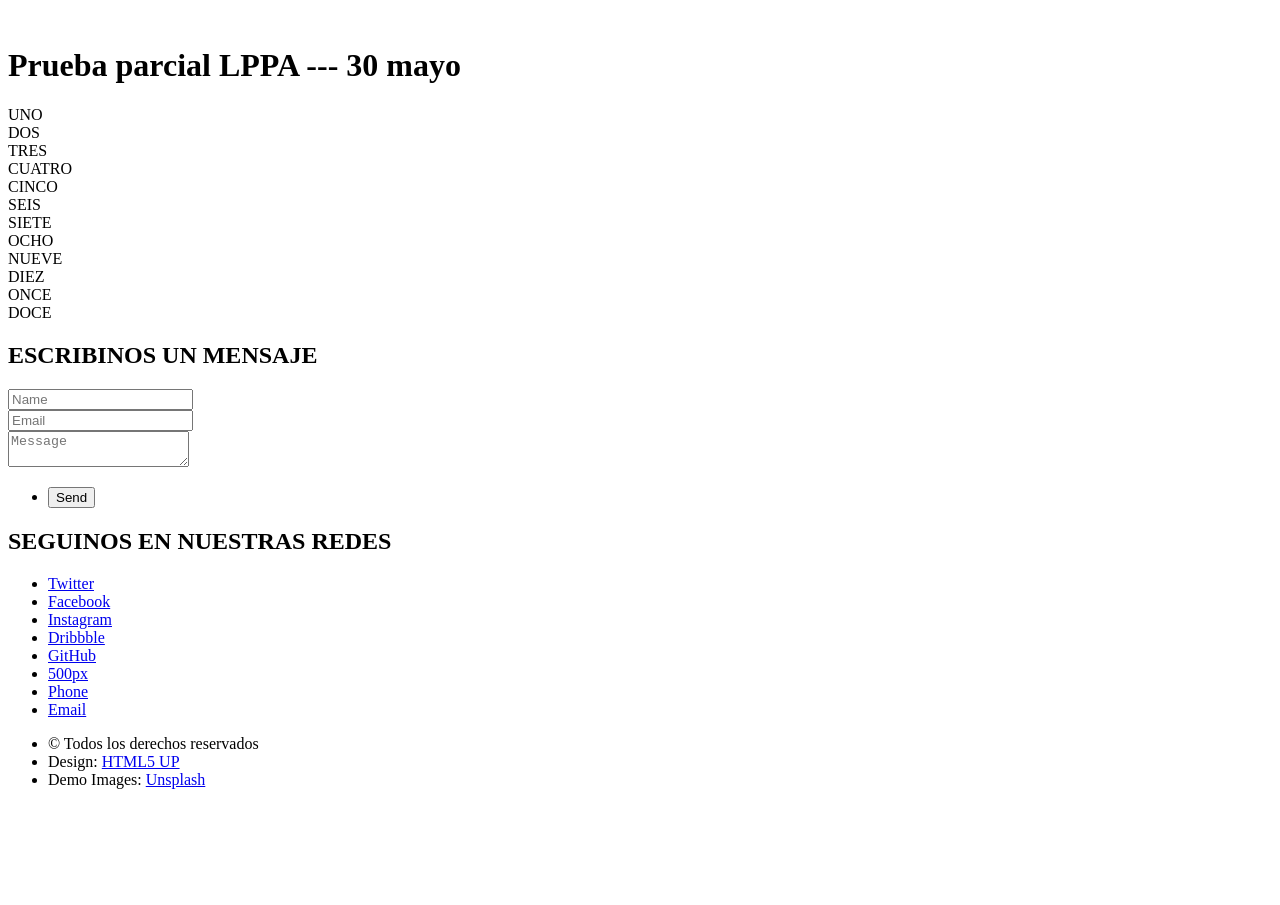
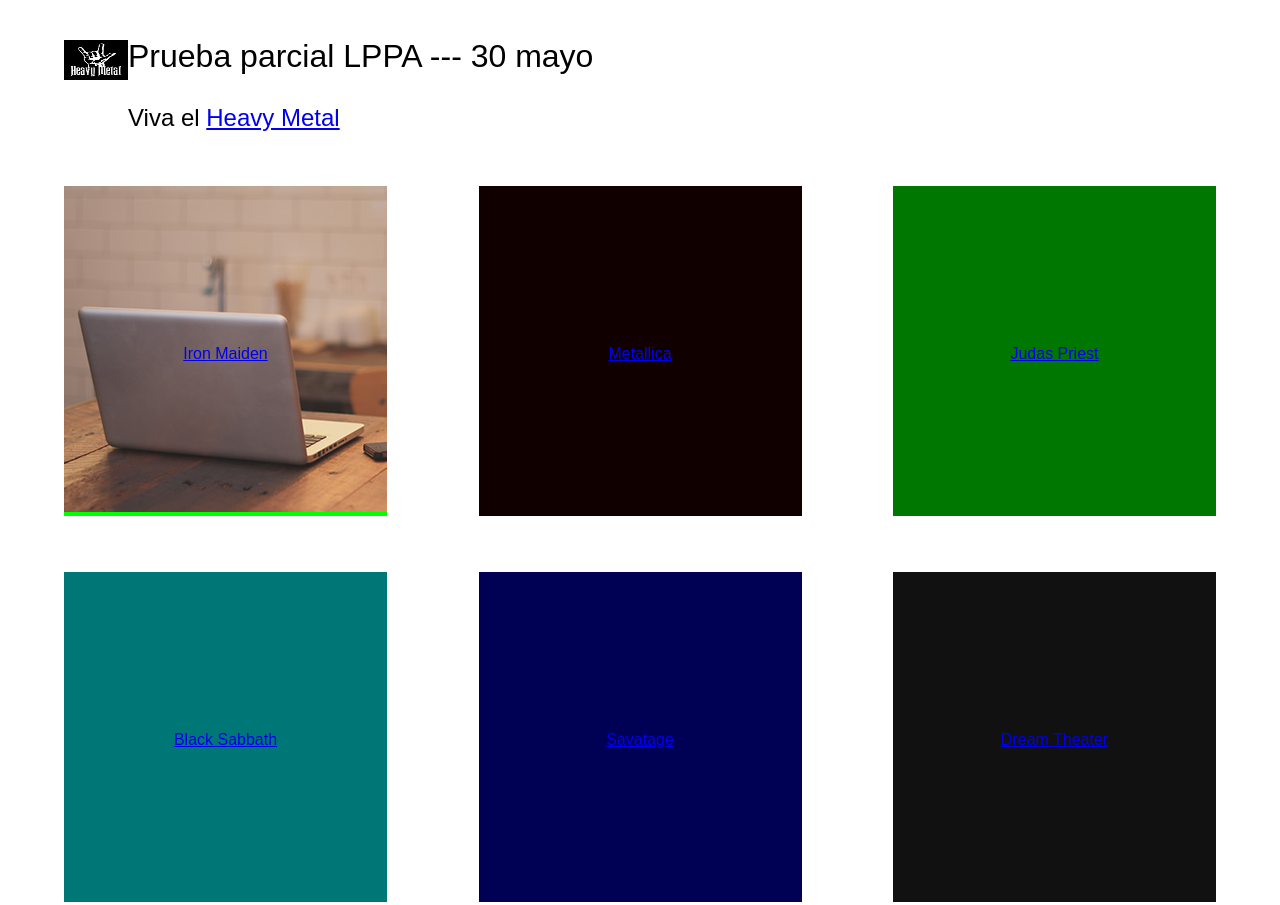
Before and after one commit to claudiavlima/parcial-30-mayo, a plain HTML site: page index.html in a window 1280 px wide. Shown: the top 905 px of the page. Before the commit the page ends 805 px from the top, so only its background shows below. Drawn offline with Linux system fonts and the light colour scheme.

Commit message:
added css and img

```diff
--- a/index.html
+++ b/index.html
@@ -4,40 +4,37 @@
     <meta charset="utf-8">
     <title>CLAUDIA LIMA</title>
     <link rel="stylesheet" href="reset.css">
-    <link rel="stylesheet" href="styles.css">
+    <link rel="stylesheet" href="style.css">
   </head>
+
   <body>
+      <header><img src="img/heavy.jpg"><h1>Prueba parcial LPPA --- 30 mayo</h1>
+      <div class="clearfix"></div>
+      <h2>Viva el <a href="https://es.wikipedia.org/wiki/Heavy_metal"> Heavy Metal</a></h2>
+      </header>
+      <div class="main"> <!-- class: agrupa divs con igual caracteristica  -->
         <div class="container">
-      <header><img src=""><h1>Prueba parcial LPPA --- 30 mayo</h1></header>
-      <div class="clearfix"></div>
-      <div class="main">
-        <div class="title">
+        <a href="https://ironmaiden.com/"><div id="style1" class="boxes"><span>Iron Maiden</span></div></a>
+        <a href="https://www.metallica.com/"><div id="style2" class="boxes">Metallica</div></a>
+        <a href="https://judaspriest.com/"><div id="style3" class="boxes">Judas Priest</div></a>
+        <a href="https://www.blacksabbath.com/"><div id="style4" class="boxes">Black Sabbath</div></a>
+        <a href="http://www.savatage.com/"><div id="style5" class="boxes">Savatage</div></a>
+        <a href="http://dreamtheater.net/"><div id="style6" class="boxes">Dream Theater</div></a>
+        <a href="https://www.trans-siberian.com/"><div id="style7" class="boxes">T.S.O.</div></a>
+        <a href="http://www.beastinblack.com/"><div id="style8" class="boxes">Beast In Black</div></a>
+        <a href="https://www.thebeatles.com/"><div id="style9" class="boxes">The Beatles</div></a>
+        <a href="http://www.depechemode.com/"><div id="style10" class="boxes">Depeche Mode</div></a>
+        <a href="http://www.deeppurple.com/"><div id="style11" class="boxes">Deep Purple</div></a>
+        <a href="http://www.pinkfloyd.com/"><div id="style12" class="boxes">Pink Floyd</div></a>
         </div>
-        <div class="subtitle">
-
       </div>
-        <div class="1">UNO</div>
-        <div class="2">DOS</div>
-        <div class="3">TRES</div>
-        <div class="4">CUATRO</div>
-        <div class="5">CINCO</div>
-        <div class="6">SEIS</div>
-        <div class="7">SIETE</div>
-        <div class="8">OCHO</div>
-        <div class="9">NUEVE</div>
-        <div class="10">DIEZ</div>
-        <div class="11">ONCE</div>
-        <div class="12">DOCE</div>
-
-      </div>
+  </body>
 
 
+<footer>
+  <div class="contact">
+    <h2>ESCRIBINOS UN MENSAJE</h2>
 
-          					<footer id="footer">
-          						<div class="inner">
-          							<section>
-          								<h2>ESCRIBINOS UN MENSAJE</h2>
-          								<form method="post" action="#">
       <div class="fields">
         <div class="field half">
           <input type="text" name="name" id="name" placeholder="Name" />
@@ -45,33 +42,37 @@
                <div class="field half">
           <input type="email" name="email" id="email" placeholder="Email" />
                </div>
+
                        <div class="field">
           <textarea name="message" id="message" placeholder="Message"></textarea>
-          										</div>
                       </div>
       <ul class="actions">
         <li><input type="submit" value="Send" class="primary" /></li>
       </ul>
-          								</form>
-          							</section>
-          							<section>
-          								<h2>SEGUINOS EN NUESTRAS REDES</h2>
+
+
+  </div>
+</div>
+
+  <div class="follow">
     <ul class="icons">
-          									<li><a href="#" class="icon style2 fa-twitter"><span class="label">Twitter</span></a></li>
-          									<li><a href="#" class="icon style2 fa-facebook"><span class="label">Facebook</span></a></li>
-          									<li><a href="#" class="icon style2 fa-instagram"><span class="label">Instagram</span></a></li>
-          									<li><a href="#" class="icon style2 fa-dribbble"><span class="label">Dribbble</span></a></li>
-          									<li><a href="#" class="icon style2 fa-github"><span class="label">GitHub</span></a></li>
-          									<li><a href="#" class="icon style2 fa-500px"><span class="label">500px</span></a></li>
-          									<li><a href="#" class="icon style2 fa-phone"><span class="label">Phone</span></a></li>
-          									<li><a href="#" class="icon style2 fa-envelope-o"><span class="label">Email</span></a></li>
-          								</ul>
-          							</section>
-          							<ul class="copyright">
-          								<li>&copy; Todos los derechos reservados</li><li>Design: <a href="http://html5up.net">HTML5 UP</a></li><li>Demo Images: <a href="http://unsplash.com">Unsplash</a></li>
+      <li><a href="#" class="icon twitter"><span class="label">Twitter</span></a></li>
+      <li><a href="#" class="icon facebook"><span class="label">Facebook</span></a></li>
+      <li><a href="#" class="icon instagram"><span class="label">Instagram</span></a></li>
+      <li><a href="#" class="icon dribbble"><span class="label">Dribbble</span></a></li>
+      <li><a href="#" class="icon github"><span class="label">GitHub</span></a></li>
+      <li><a href="#" class="icon 500px"><span class="label">500px</span></a></li>
+      <li><a href="#" class="icon phone"><span class="label">Phone</span></a></li>
+      <li><a href="#" class="icon envelope-o"><span class="label">Email</span></a></li>
     </ul>
   </div>
+
+
+  <div class="clearfix"></div>
 </footer>
-    </div>
-  </body>
+
+
+
+
+
 </html>
--- a/reset.css
+++ b/reset.css
@@ -0,0 +1,63 @@
+/* http://meyerweb.com/eric/tools/css/reset/
+v2.0b1 | 201101
+NOTE: WORK IN PROGRESS
+USE WITH CAUTION AND TEST WITH ABANDON */
+
+html, body {width:100%; height:100%;}
+html, body, div, span, applet, object, iframe,
+h1, h2, h3, h4, h5, h6, p, blockquote, pre,
+a, abbr, acronym, address, big, cite, code,
+del, dfn, em, img, ins, kbd, q, s, samp,
+small, strike, strong, sub, sup, tt, var,
+b, u, i, center,
+dl, dt, dd, ol, ul, li,
+fieldset, form, label, legend,
+table, caption, tbody, tfoot, thead, tr, th, td,
+article, aside, canvas, details, figcaption, figure,
+footer, header, hgroup, menu, nav, section, summary,
+time, mark, audio, video {
+	margin: 0;
+	padding: 0;
+	border: 0;
+	outline: 0;
+	font-size: 100%;
+	font: inherit;
+	vertical-align: baseline;
+}
+/* HTML5 display-role reset for older browsers */
+article, aside, details, figcaption, figure,
+footer, header, hgroup, menu, nav, section {
+	display: block;
+}
+body {
+	line-height: 1;
+}
+ol, ul {
+	list-style: none;
+}
+blockquote, q {
+	quotes: none;
+}
+blockquote:before, blockquote:after,
+q:before, q:after {
+	content: '';
+	content: none;
+}
+
+/* remember to define visible focus styles!
+:focus {
+outline: ?????;
+} */
+
+/* remember to highlight inserts somehow! */
+ins {
+	text-decoration: none;
+}
+del {
+	text-decoration: line-through;
+}
+
+table {
+	border-collapse: collapse;
+	border-spacing: 0;
+}
--- a/style.css
+++ b/style.css
@@ -1,40 +1,120 @@
-header h1{
-float:left;
-margin: 5px;
-font-size: 45px;
+body {
+	font-family: Arial, Verdana, Times;
+}
+
+header {
+	padding-left: 5vw;
+	padding-right: 5vw;
+	padding-top: 5vh;
+	padding-bottom: 5vh;
+}
+
+header h1 {
+	float: left;
+	font-size: 32px;
+}
+
+header h2 {
+	font-size: 24px;
+	margin-left: 5vw;
+	margin-top: 2vw;
+}
+
+
+
+header img {
+	float: left;
+	width: 5vw;
+	height: 5vh;
+}
+
+.clearfix {
+  float: none;
+  clear: both;
+}
+
+.main {
+	  margin: 2vh 5vw 12vh 5vw;
+}
+
+.boxes {
+	width: 323px;
+	height: 170px;
+	text-align: center;
+	padding-top: 20vh;
+margin-bottom: 7vh;
+}
+
+.container {
+	display: flex;
+	flex-wrap: wrap;
+	justify-content: space-between;
 
 }
+.boxes:hover {
+	opacity: 0.77;
+}
 
-#footer > .inner {
-			display: -moz-flex;
-			display: -webkit-flex;
-			display: -ms-flex;
-			display: flex;
-			-moz-flex-wrap: wrap;
-			-webkit-flex-wrap: wrap;
-			-ms-flex-wrap: wrap;
-			flex-wrap: wrap;
-			-moz-flex-direction: row;
-			-webkit-flex-direction: row;
-			-ms-flex-direction: row;
-			flex-direction: row;
-		}
+	#style1 {
+				background: url(img/pic01.jpg) no-repeat top center rgb(0, 255, 0);
 
-		.box {
-		  position: relative;
-		  width: 23vw;
-		  height: 20vh;
-		  float: left;
-		  margin-left: 5vw;
-		  margin-top: 5vh;
-		  margin-bottom: 5vh;
-		  padding-top: 8vw;
-		  border-width: 2px 2px;
-		  border-radius: 4px 4px;
-		}
+	}
+	#style1 span {
 
-		.box:hover {
-		  width: 30vw;
-		  height: 24vh;
-		  background-color: #999;
-		}
+	}
+
+	#style2 {
+		background-color: #100;
+	}
+	#style3 {
+		background-color: #070;
+	}
+	#style4 {
+		background-color: #077;
+	}
+	#style5 {
+		background-color: #005;
+	}
+	#style6 {
+		background-color: #111;
+	}
+	#style7 {
+		background-color: #157;
+	}
+	#style8 {
+		background-color: #412;
+	}
+	#style9 {
+		background-color: #f73;
+	}
+	#style10 {
+		background-color: #abc;
+	}
+	#style11 {
+		background-color: #d11;
+	}
+	#style12 {
+		background-color: #00f;
+	}
+
+footer {
+	display: flex;
+	flex-wrap: wrap;
+padding: 5vh 5vw 5vh 5vw;
+}
+
+	.contact {
+		flex-grow: 1;
+		width: 400px;
+	}
+
+	.follow {
+		display: flex;
+		flex-wrap: wrap;
+		flex-grow: 1;
+		width: 200px;
+	}
+
+	.icon {
+
+	}
```
Also changed, not shown: img/heavy.jpg (added), img/pic01.jpg (added), img/pic02.jpg (added), img/pic03.jpg (added), img/pic04.jpg (added), img/pic05.jpg (added), img/pic06.jpg (added), img/pic07.jpg (added), img/pic08.jpg (added), img/pic09.jpg (added), img/pic10.jpg (added), img/pic11.jpg (added), img/pic12.jpg (added). Lines whose indentation alone changed are shown as unchanged.
